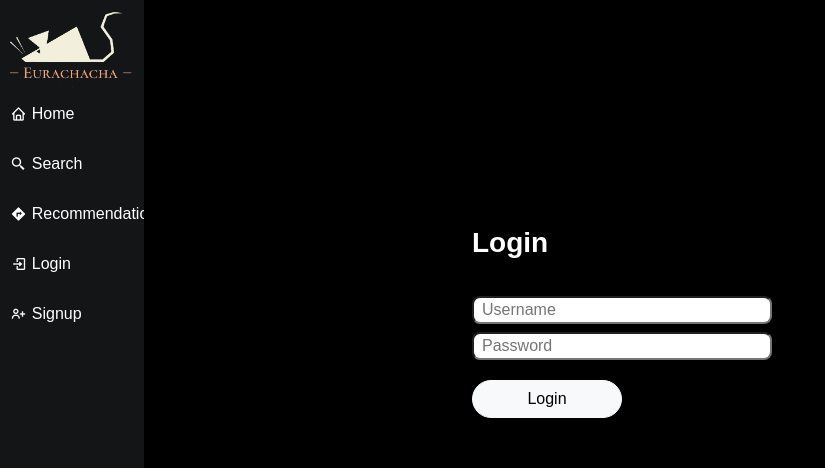
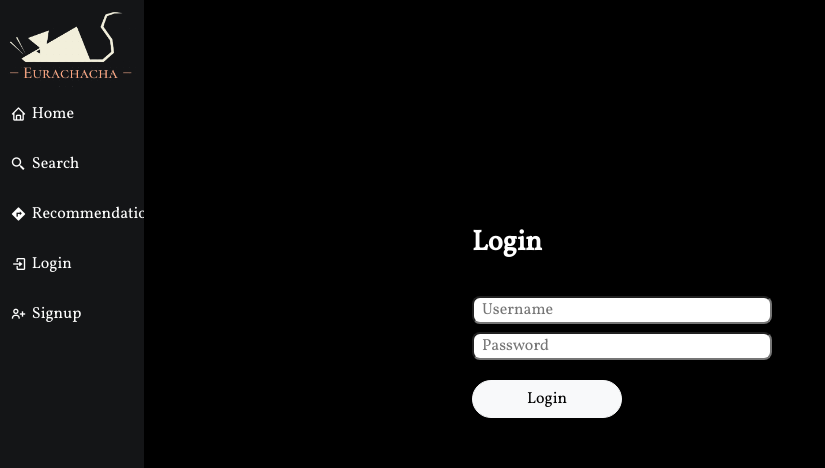
Before and after one commit to MoCCo329/EURACHACHA, a Vue app in the folder vue/: page /login in a window 1280 px wide. Shown: the top 468 px of the page, without its empty margins (0-825 px from the left). Built offline with nearby package versions, Linux system fonts and the light colour scheme.

Commit message:
Fix current user issues

```diff
--- a/vue/public/index.html
+++ b/vue/public/index.html
@@ -8,6 +8,9 @@
     <link href='https://unpkg.com/boxicons@2.1.2/css/boxicons.min.css' rel='stylesheet'>
     <script src="https://kit.fontawesome.com/74adff1924.js" crossorigin="anonymous"></script>
     <title><%= htmlWebpackPlugin.options.title %></title>
+    <link rel="preconnect" href="https://fonts.googleapis.com">
+    <link rel="preconnect" href="https://fonts.gstatic.com" crossorigin>
+    <link href="https://fonts.googleapis.com/css2?family=Vollkorn&display=swap" rel="stylesheet">
   </head>
   <body>
     <noscript>
--- a/vue/src/App.vue
+++ b/vue/src/App.vue
@@ -32,6 +32,9 @@
     methods: {
       ...mapActions(["fetchCurrentUser"])
     },
+    mounted () {
+      this.fetchCurrentUser()
+    }
   }
 </script>
 
@@ -40,7 +43,7 @@
   margin: 0;
   padding: 0;
   box-sizing: border-box;
-  font-family: sans-serif;
+  font-family: 'Vollkorn', serif;
 }
 #app {
   position: relative;
--- a/vue/src/views/ProfileView.vue
+++ b/vue/src/views/ProfileView.vue
@@ -14,7 +14,7 @@
         <swiper-slide class="bg-black" v-for="movie in profile.like_movies" :key="movie.pk">
           <!-- <div class="test">{{ movie }}</div> -->
           <router-link :to="{ name: 'detail', params: { moviePk: movie.id } }">
-            <div class="card" style="width: 12rem;">
+            <div class="card" style="width: 26rem;">
               <img :src="poster_url(movie.poster_path)" class="card-img-top" alt="like movie">
               <div class="card-body position-absolute bottom-0 start-0">
                 <p class="card-text text-white">{{ movie.title }}</p>
@@ -93,9 +93,9 @@
   data() {
     return {
           swiperOption: {
-          slidesPerView: 5,
+          slidesPerView: 1,
           spaceBetween: 10,
-          slidesPerGroup: 5,
+          slidesPerGroup: 1,
           loop: true,
           pagination: {
               el: '.swiper-pagination',
```
